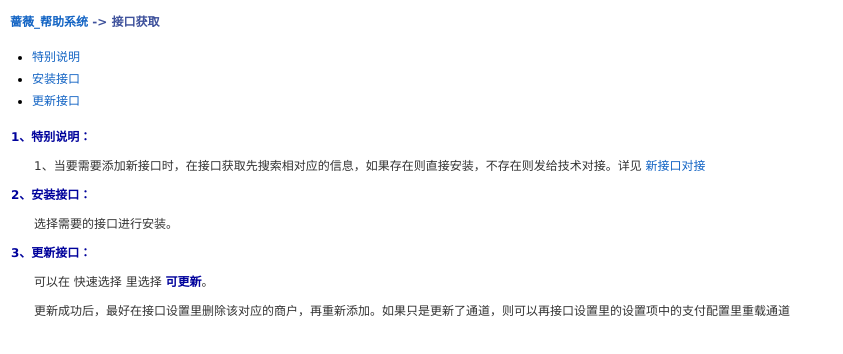
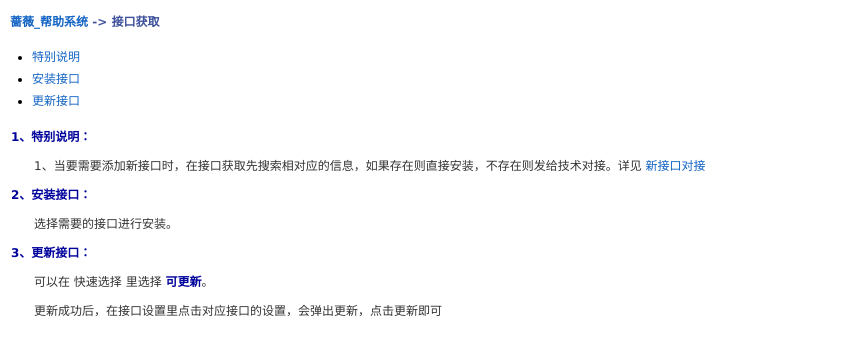
Before and after one commit to rosetools/help, a plain HTML site: page list.html in a window 1280 px wide. Shown: the whole page, without its empty margins (0-843 px from the left). Drawn offline with Linux system fonts and the light colour scheme.

Commit message:
Update list.html

```diff
--- a/list.html
+++ b/list.html
@@ -27,6 +27,6 @@
 <p class="itemstyle2">选择需要的接口进行安装。 </p>
 <p class="itemstyle1">3、更新接口：&nbsp;&nbsp; <a name="e3" id="e3"></a></p>
 <p class="itemstyle2">可以在 快速选择 里选择 <strong>可更新</strong>。 </p>
-<p class="itemstyle2">更新成功后，最好在接口设置里删除该对应的商户，再重新添加。如果只是更新了通道，则可以再接口设置里的设置项中的支付配置里重载通道</p>
+<p class="itemstyle2">更新成功后，在接口设置里点击对应接口的设置，会弹出更新，点击更新即可</p>
 </body>
 </html>
```
